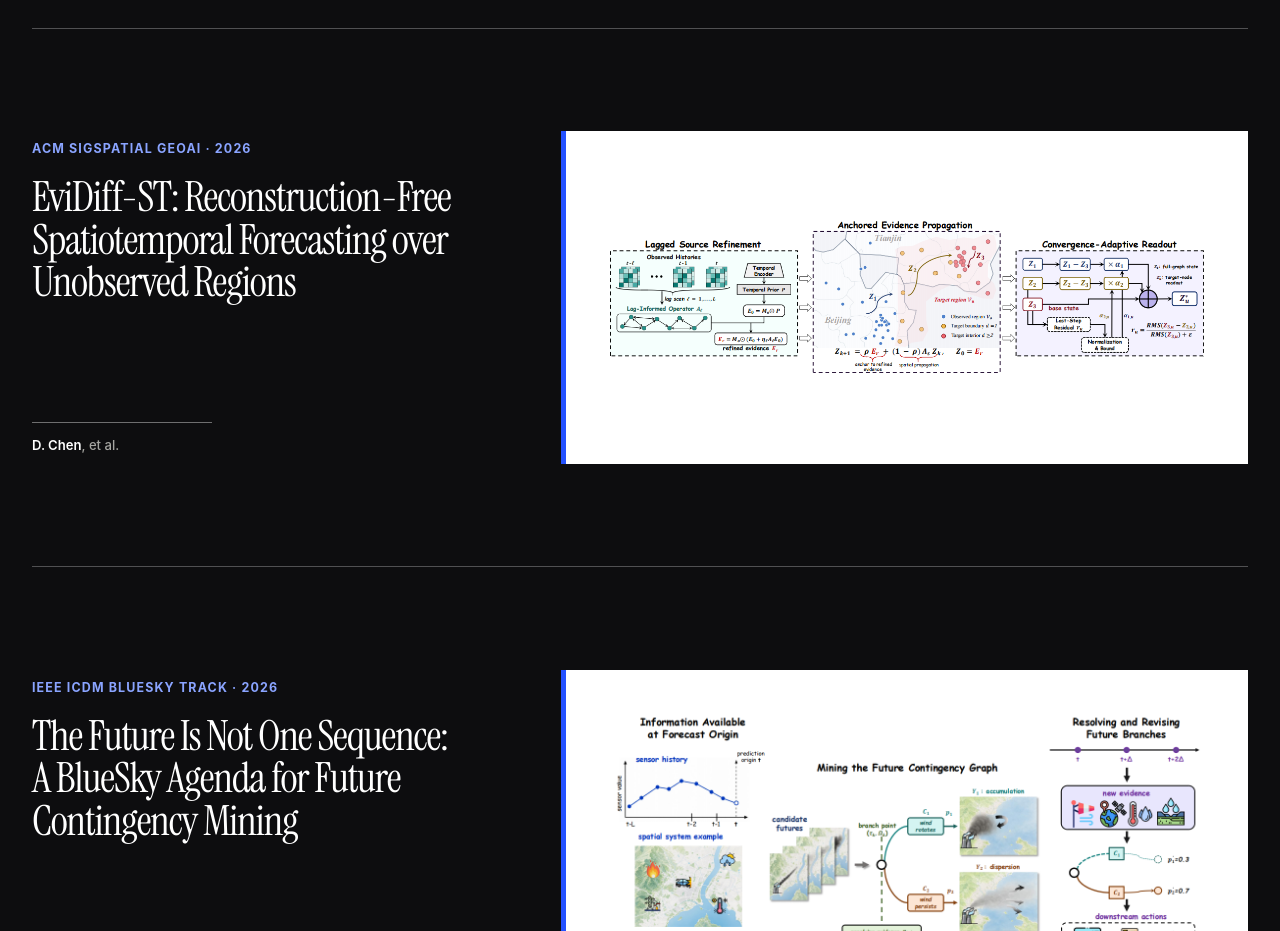
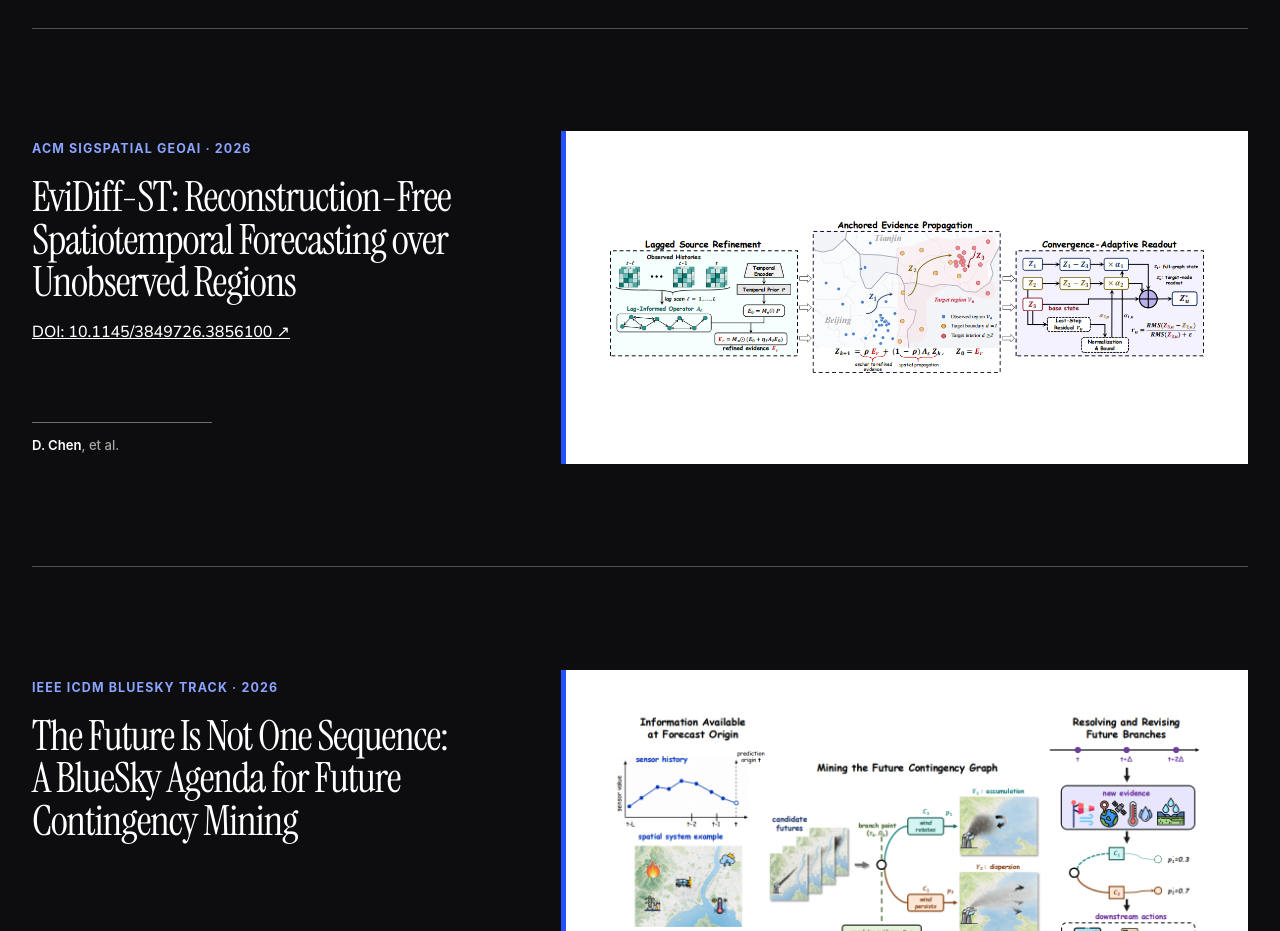
Before and after one commit to charleschan1717/charleschan1717.github.io, a plain HTML site: page index.html in a window 1280 px wide. Shown: the part 2520-3451 px from the top of the page. Drawn offline with Linux system fonts and the light colour scheme.

Commit message:
Update index.html

```diff
--- a/index.html
+++ b/index.html
@@ -82,7 +82,29 @@
             <figure><img src="trest-framework.png" alt="TReST model framework with trend-guided baseline and residual spatiotemporal branches"></figure>
           </article>
           <article class="publication-feature">
-            <div class="publication-copy"><div><p class="publication-venue">ACM SIGSPATIAL GeoAI · 2026</p><h3>EviDiff-ST: Reconstruction-Free Spatiotemporal Forecasting over Unobserved Regions</h3></div><p class="publication-authors"><strong>D. Chen</strong>, et al.</p></div>
+
+    <div class="publication-copy">
+      <div>
+        <p class="publication-venue">ACM SIGSPATIAL GeoAI · 2026</p>
+        <h3>
+          <a href="https://doi.org/10.1145/3849726.3856100"
+             target="_blank"
+             rel="noopener noreferrer"
+             style="color: inherit; text-decoration: none;">
+            EviDiff-ST: Reconstruction-Free Spatiotemporal Forecasting over Unobserved Regions
+          </a>
+        </h3>
+        <p class="publication-doi">
+          <a href="https://doi.org/10.1145/3849726.3856100"
+             target="_blank"
+             rel="noopener noreferrer">
+            DOI: 10.1145/3849726.3856100 ↗
+          </a>
+        </p>
+      </div>
+      <p class="publication-authors"><strong>D. Chen</strong>, et al.</p>
+    </div>
+
             <figure><img src="evidiff-framework.png" alt="EviDiff-ST model framework showing source refinement, evidence propagation, and adaptive readout"></figure>
           </article>
           <article class="publication-feature">
```
